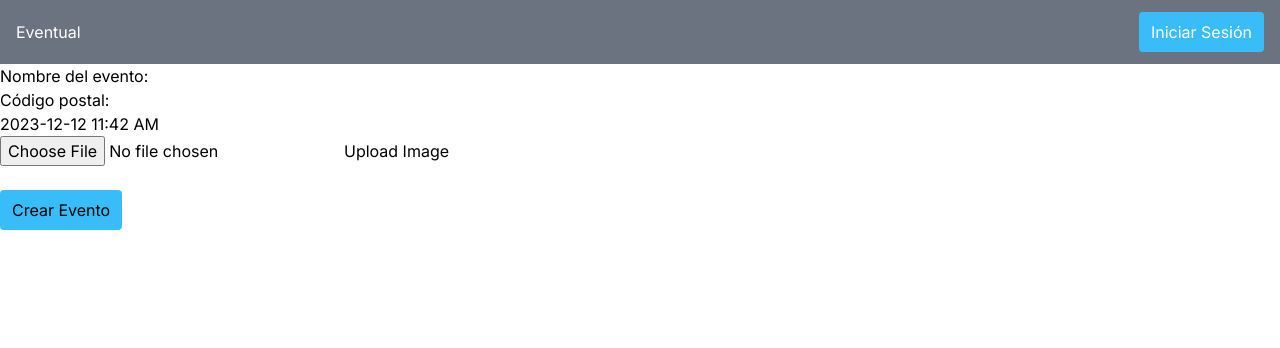
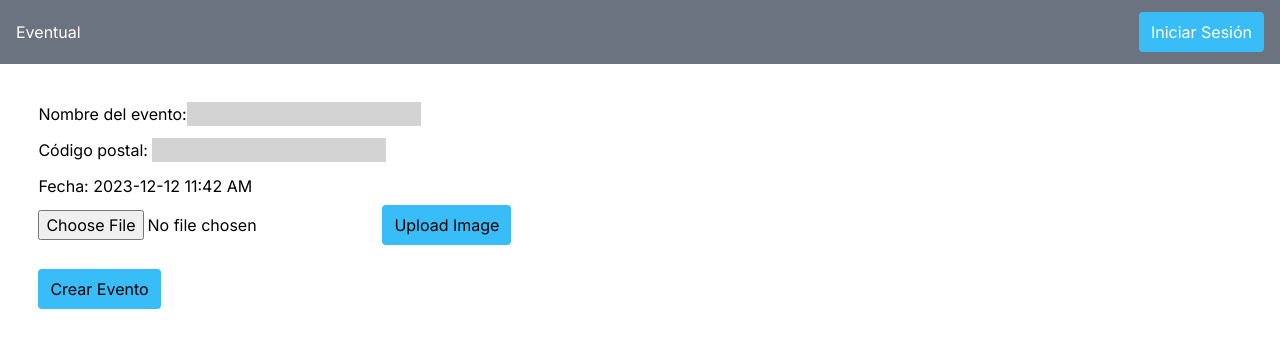
Before and after one commit to thicco-catto/exam3, a Next.js app: page /newEvent in a window 1280 px wide. Shown: the top 348 px of the page. Built offline with nearby package versions, Linux system fonts and the light colour scheme; no server answers.

Commit message:
feat: Added css

```diff
--- a/src/app/layout.tsx
+++ b/src/app/layout.tsx
@@ -21,7 +21,9 @@ export default function RootLayout({
       <body className={inter.className}>
         <Providers>
           <Navbar />
-          {children}
+          <div style={{padding:"3%"}}>
+            {children}
+          </div>
         </Providers>
       </body>
     </html>
--- a/src/components/EventsList.tsx
+++ b/src/components/EventsList.tsx
@@ -19,8 +19,10 @@ interface EventListElementProps {
 
 export function EventListElement(props: EventListElementProps) {
     return <>
-        <a href={`/event/${props.event._id}`}><h2>{props.event.name}</h2></a>
-        <br></br>
-        <p>Organizado por: {props.event.organizer}</p>
+        <div style={{borderColor:"darkgray", borderWidth:"2px", borderRadius:"5px", marginTop:"10px", padding:"5px"}}>
+            <a href={`/event/${props.event._id}`}><h2>{props.event.name}</h2></a>
+            <br></br>
+            <p>Organizado por: {props.event.organizer}</p>
+        </div>
     </>;
 }
--- a/src/components/NewEventForm.tsx
+++ b/src/components/NewEventForm.tsx
@@ -96,15 +96,16 @@ export function NewEventForm() {
     return <>
         <form onSubmit={HandleSubmit}>
             <label htmlFor="Name">Nombre del evento:</label>
-            <input name="Name" type="text" onChange={OnNameChange}></input>
+            <input style={{backgroundColor:"lightgray", marginBottom:"1%"}} name="Name" type="text" onChange={OnNameChange}></input>
 
             <br></br>
 
             <label htmlFor="postalCode">Código postal: </label>
-            <input onChange={OnPostalCodeChange} type="text" name="postalCode"></input>
+            <input style={{backgroundColor:"lightgray", marginBottom:"1%"}} onChange={OnPostalCodeChange} type="text" name="postalCode"></input>
 
             <br></br>
 
+            <label htmlFor="date">Fecha: </label>
             <DatePicker
                 name="date"
                 selected={date}
@@ -117,8 +118,8 @@ export function NewEventForm() {
 
             <br></br>
 
-            <input type="file" onChange={OnFileChange} />
-            <button type="submit">Upload Image</button>
+            <input style={{marginTop:"1%"}} type="file" onChange={OnFileChange} />
+            <button className="bg-sky-400 px-3 py-2 rounded" type="submit">Upload Image</button>
 
             <br></br>
 
--- a/src/components/SearchEventForm.tsx
+++ b/src/components/SearchEventForm.tsx
@@ -23,7 +23,7 @@ export function SearchEventForm() {
     return <>
         <form onSubmit={HandleSubmit}>
             <label htmlFor="postalCode">Código postal: </label>
-            <input onChange={OnPostalCodeChange} type="text" name="postalCode"></input>
+            <input style={{backgroundColor:"lightgray", marginRight:"2%"}} onChange={OnPostalCodeChange} type="text" name="postalCode"></input>
             <button className="bg-sky-400 px-3 py-2 rounded" type="submit">Filtrar</button>
         </form>
     </>
```
